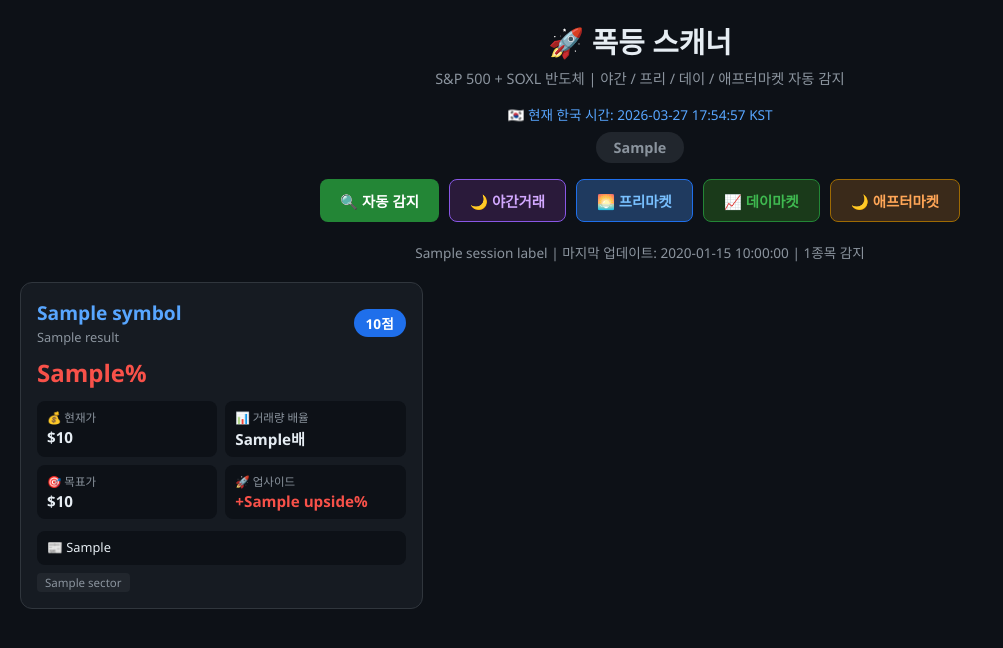
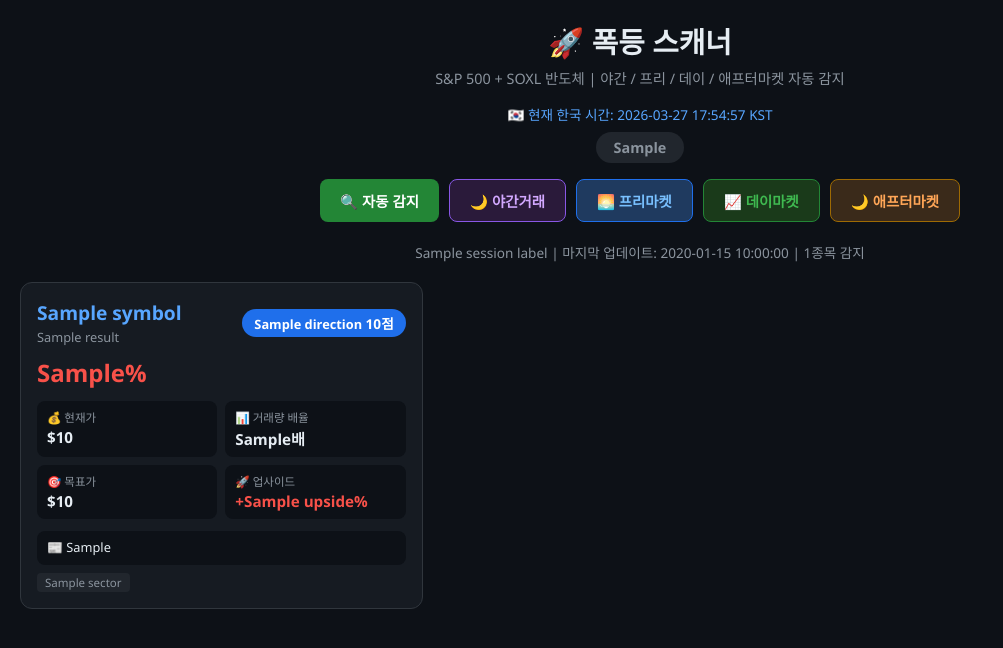
Before and after one commit to sajaehyun/day_bot, a Flask app: template templates/surge.html in a window 1280 px wide. Shown: the top 648 px of the page, without its empty margins (0-1003 px from the left). Run offline with Flask 3, Linux system fonts and the light colour scheme; the template is opened without the code that fills it: most values are stand-ins (such as "Sample title", 1, 10 or a date in 2020); parts of the project's set-up code (start-up, migrations or seed data) failed here and were passed over.

Commit message:
폭락 감지 추가

```diff
--- a/surge_scanner.py
+++ b/surge_scanner.py
@@ -152,7 +152,7 @@ def get_market_data(symbol, session):
 
 def compute_surge_score(data):
     score = 0
-    cp = data["change_pct"]
+    cp = abs(data["change_pct"])
     vr = data["vol_ratio"]
     up = data.get("upside") or 0
     if cp >= 10:    score += 50
@@ -198,7 +198,9 @@ def run_surge_scan(session=None):
     log.info(f"[{SESSION_LABEL[session]}] 스캔 시작: {total}개")
     for i, sym in enumerate(symbols):
         data = get_market_data(sym, session)
-        if data and data["change_pct"] >= filters["change"] and data["vol_ratio"] >= filters["vol"]:
+        if data and abs(data["change_pct"]) >= filters["change"] and data["vol_ratio"] >= filters["vol"]:
+    data["direction"] = "급등 🚀" if data["change_pct"] > 0 else "급락 📉"
+
             data["score"] = compute_surge_score(data)
             results.append(data)
             log.info(f"🚀 {sym} +{data['change_pct']}% 거래량{data['vol_ratio']}배 점수{data['score']}")
--- a/templates/surge.html
+++ b/templates/surge.html
@@ -97,7 +97,11 @@
           <div class="name">{{ r.name }}</div>
         </div>
         <div class="score-badge {% if r.score >= 60 %}score-high{% elif r.score >= 40 %}score-mid{% endif %}">
-          {{ r.score }}점
+          {% if r.direction %}
+<span style="font-size:0.8rem;">{{ r.direction }}</span>
+{% endif %}
+{{ r.score }}점
+
         </div>
       </div>
       <div class="{% if r.change_pct >= 0 %}change-positive{% else %}change-negative{% endif %}">
```
